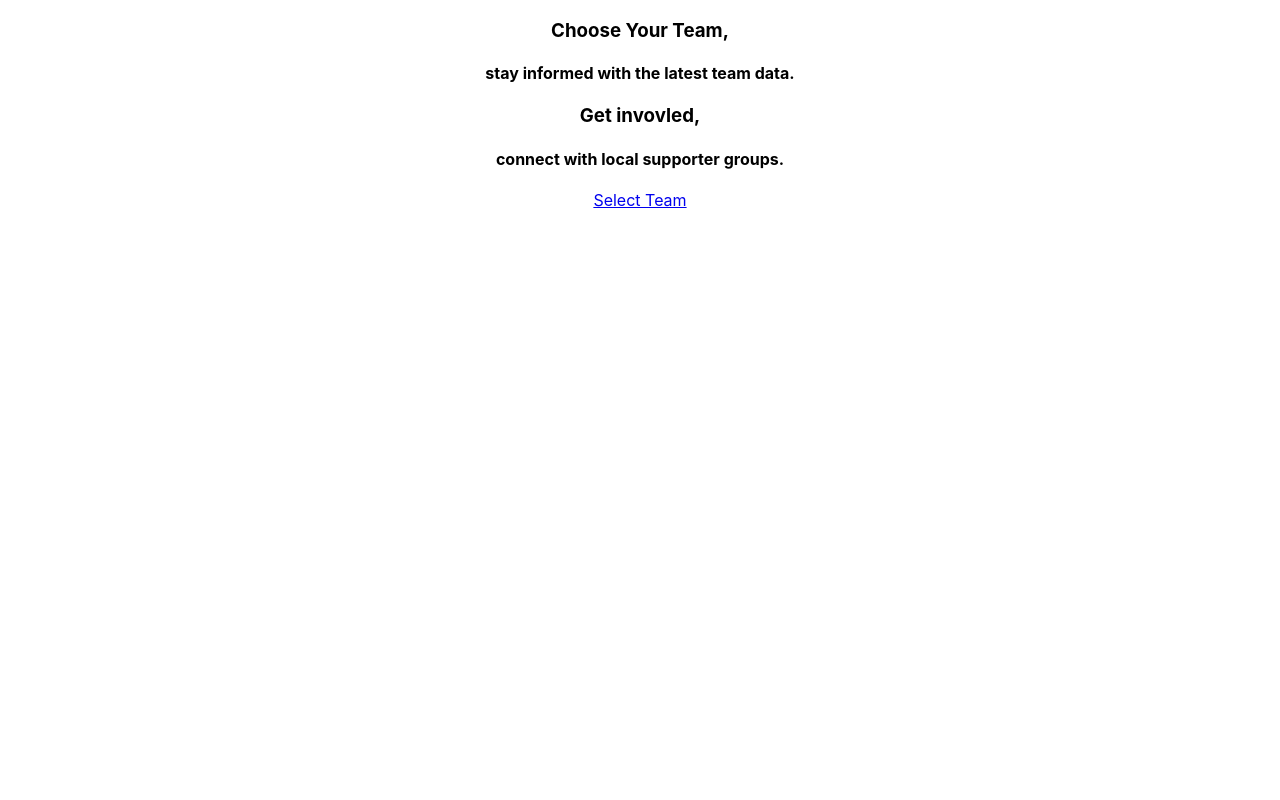
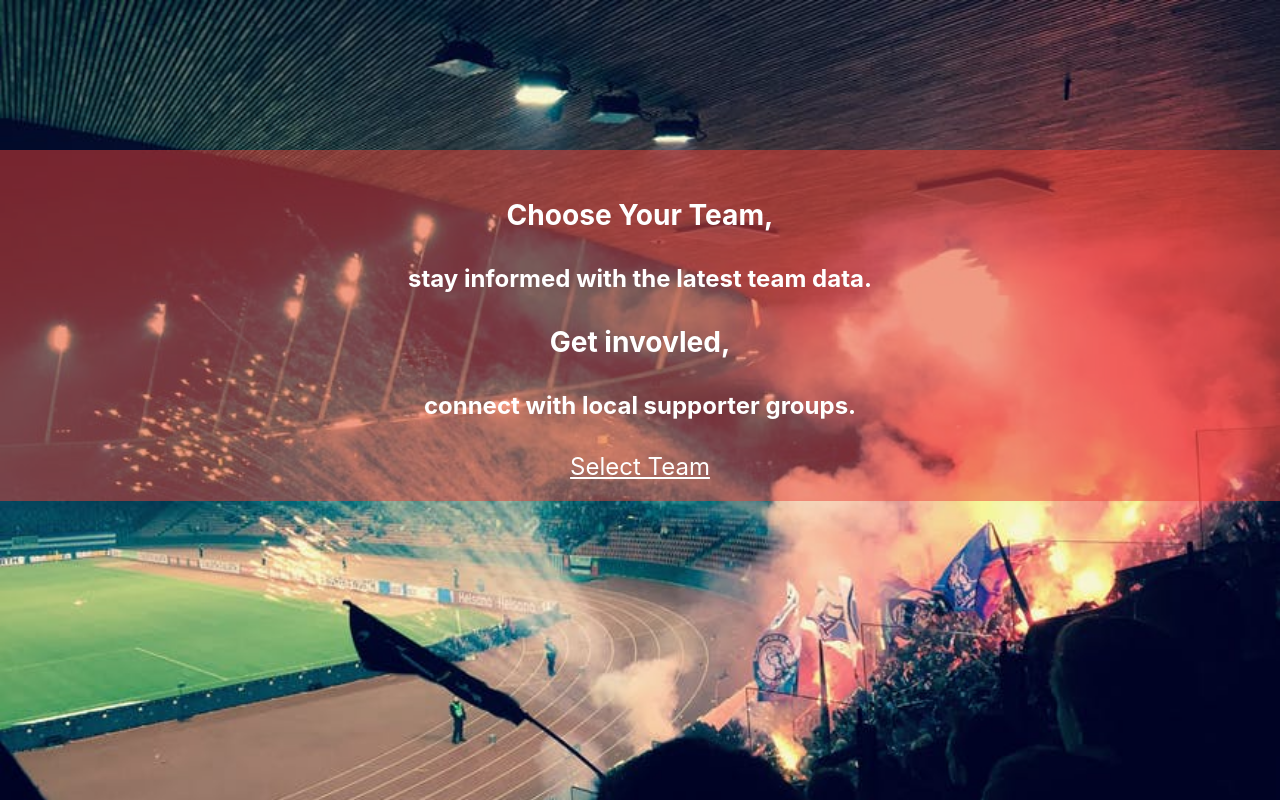
Before and after one commit to nbared/Project2_React, a React (Create React App) app: page /#/ in a window 1280 px wide. Built offline with nearby package versions, Linux system fonts and the light colour scheme.

Commit message:
updated landing page

```diff
--- a/src/App.js
+++ b/src/App.js
@@ -6,7 +6,7 @@ import Home from "./components/Home"
 import FilteredLeagues from "./components/FilteredTeams"
 import Team from "./components/Team"
 import Player from "./components/Player"
-
+import './components/Home.css'
 class App extends Component {
 
   render() {
--- a/src/components/Home.css
+++ b/src/components/Home.css
@@ -0,0 +1,22 @@
+.homeBody {
+background-image: url('/images/image.jpg');
+display: flex;
+flex-direction: column;
+background-repeat: repeat-y;
+background-size: cover;
+height: 100vh;
+}
+
+
+.landingPage {
+    align-items: center;
+    margin-top: 150px;
+    font-size: 1.5em;
+    background-color: rgba(235, 64, 52, .5);
+    padding: 20px;
+    color:white;
+}
+
+.chooseLink {
+    color: white;
+}
--- a/src/components/Home.jsx
+++ b/src/components/Home.jsx
@@ -1,23 +1,24 @@
 import React, { Component } from 'react'
 import { Switch, Route, Link } from "react-router-dom";
 import FilteredLeagues from "./FilteredTeams"
+import './Home.css'
 
 export default class Home extends Component {
     render() {
         console.log('home!!!??', new Date());
 
         return (
-            <div>
-                 {/* <h1>Fanbook</h1> */}
-        <div className='introduction'>
+        <body className='homeBody'>
+
+        <div className='landingPage'>
         <h3>Choose Your Team,</h3>
         <h4>stay informed with the latest team data.</h4>
         <h3>Get invovled, </h3>
         <h4>connect with local supporter groups.</h4>
-        <Link to='/choose-team'>Select Team</Link>
+        <Link to='/choose-team' className='chooseLink'>Select Team</Link>
         </div>
 
-            </div>
+        </body>
         )
     }
 }
```
Also changed, not shown: public/images/fans-firework-football-stadium-1500356.jpg (added), public/images/image.jpg (added).
